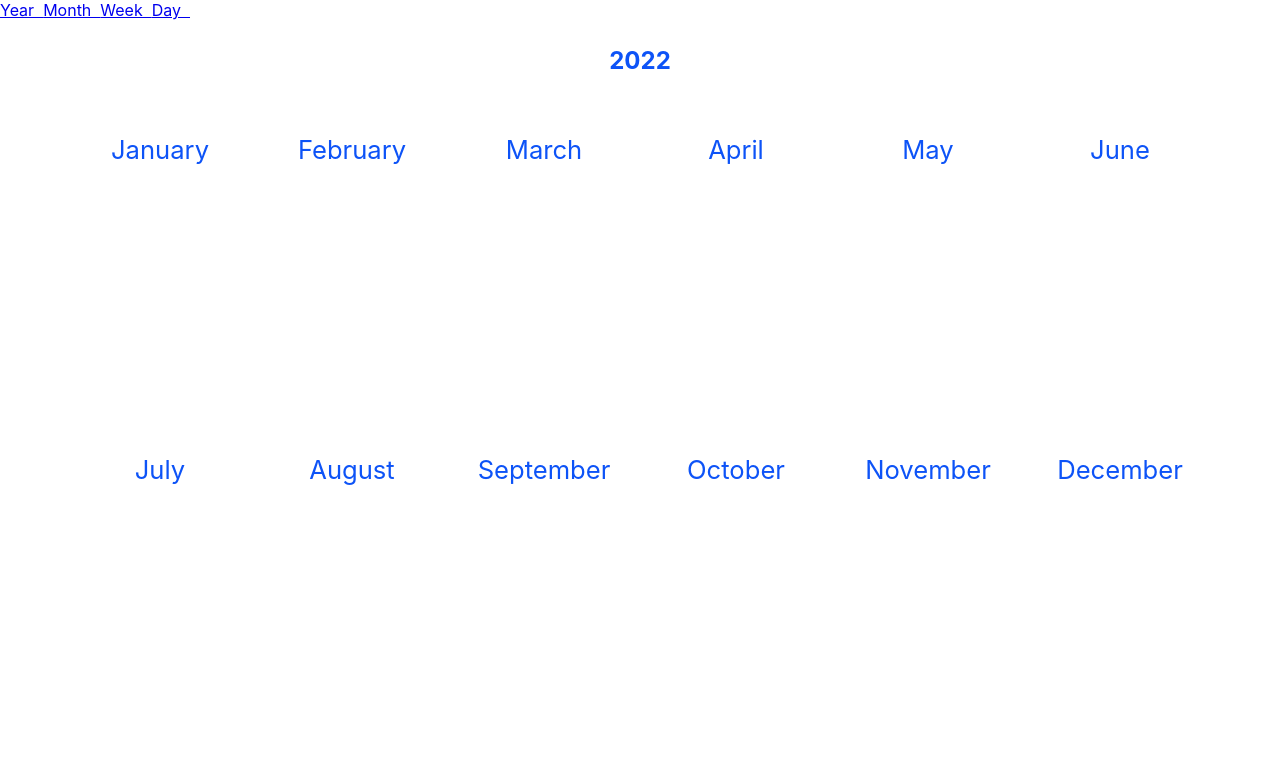
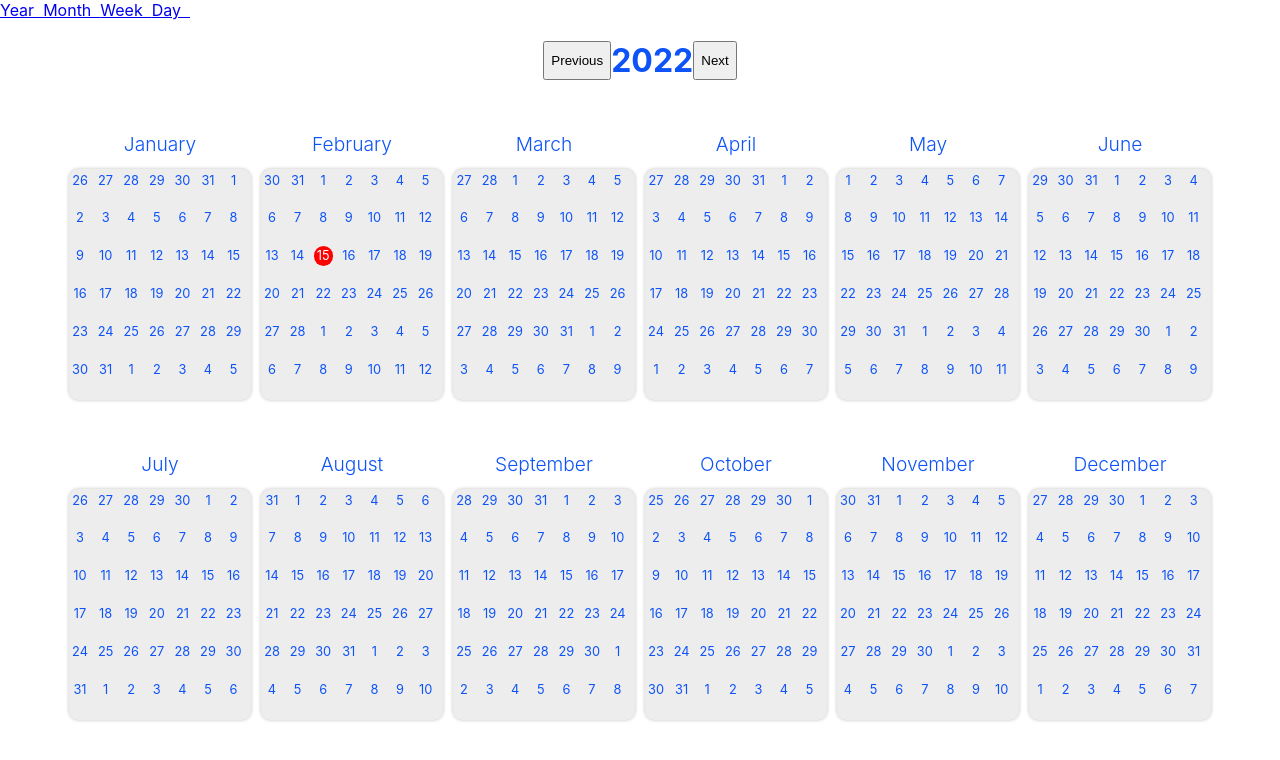
Before and after one commit to safehaven1017/locked_in, a React (Create React App) app: page /YearPage in a window 1280 px wide. Shown: the top 760 px of the page. Built offline with nearby package versions, Linux system fonts and the light colour scheme.

Commit message:
finished year page functionality

```diff
--- a/src/App.js
+++ b/src/App.js
@@ -1,5 +1,5 @@
 import './App.css';
-import { Routes, Route, Link, Redirect } from 'react-router-dom';
+import { Routes, Route, Link } from 'react-router-dom';
 import Home from './components/Home';
 import YearPage from './components/year/YearPage';
 import MonthPage from './components/month/MonthPage';
--- a/src/components/month/MonthCalendar.js
+++ b/src/components/month/MonthCalendar.js
@@ -4,14 +4,12 @@ import MonthBlock from './MonthBlock';
 import { MONTHS } from '../../calendarData';
 import { useSelector, useDispatch } from 'react-redux';
 import { previousMonth, nextMonth } from '../../redux/actions/monthActions';
-import { useParams } from 'react-router-dom';
 
 // The purpose of this component is to display a monthly calendar. It should automatically change out number days based on the month
 // each calendar page should display all the weeks encapsulating the month
 function MonthCalendar() {
   const { dayArray, calendarMonth, calendarYear } = useSelector(state => state.month);
   const dispatch = useDispatch();
-  const params = useParams()
   return (
     <PageContainer>
       <h2>{MONTHS[calendarMonth]} {calendarYear}</h2>
--- a/src/components/year/MonthInYearCal.js
+++ b/src/components/year/MonthInYearCal.js
@@ -2,29 +2,68 @@ import React from 'react';
 import styled from 'styled-components';
 import { CalendarContainer } from '../month/MonthCalendar';
 import { MONTHS } from '../../calendarData';
-import { createMonth } from '../../calendarFunctions';
+import { calendarModule, createMonth } from '../../calendarFunctions';
+import { useDispatch } from 'react-redux';
+import { setDay } from '../../redux/actions/dayActions';
+import { useNavigate } from 'react-router-dom';
 
 function MonthInYearCal(props) {
-  const month = createMonth()
+  const month = createMonth(props.year, props.index);
+  const dispatch = useDispatch();
+  const navigate = useNavigate();
+  const handleDayClick = (day) => {
+    dispatch(setDay(day));
+    navigate("/DayPage");
+  }
   return (
     <MonthInYearContainer>
-      <span style={{fontSize: '2vw'}} >{MONTHS[props.index]}</span>
-      <MiniMonthCalendar></MiniMonthCalendar>
+      <MonthHeader>{MONTHS[props.index]}</MonthHeader>
+      <MiniMonthCalendar>{month.map((day, index) => <DayNumber onClick={() => handleDayClick(day)} day={day} key={index} >{day.number}</DayNumber>)}</MiniMonthCalendar>
     </MonthInYearContainer>
   )
 }
 
 const MonthInYearContainer = styled.div`
   width: 15vw;
-  height: 15vw;
+  height: 35vh;
   display: flex;
   flex-direction: column;
   align-items: center;
 `
 
+const MonthHeader = styled.h1`
+    margin-bottom: 1vw;
+    font-weight: 300;
+    font-size: 1.5vw;
+`
+
 const MiniMonthCalendar = styled(CalendarContainer)`
-  width: 10vw;
-  height: 10vw;
+  width: 14vw;
+  height: 100%;
+  padding: .1vw;
+  background-color: #80808024;
+  border-radius: 10px;
+  margin: 0;
+  box-shadow: 0px 0px 3px 1px #00000026;
+`
+
+const DayNumber = styled.div`
+  width: 1.5vw;
+  height: 1.5vw;
+  display: flex;
+  justify-content: center;
+  align-items: center;
+  font-size: 1vw;
+  color: ${props => calendarModule(props.day).isToday() ? 'white' : 'inherit'};
+  background-color: ${props => calendarModule(props.day).isToday() ? 'red' : 'transparent'};
+  border-radius: 15px;
+  transition: .2s;
+  cursor: pointer;
+  &:hover {
+    background-color: white;
+    color: ${props => calendarModule(props.day).isToday() ? 'red' : 'inherit'};
+    box-shadow: 0px 0px 3px 1px #00000026;
+  }
 `
 
 export default MonthInYearCal;
--- a/src/components/year/YearPage.js
+++ b/src/components/year/YearPage.js
@@ -1,17 +1,31 @@
 import React from 'react';
-import { createYear } from '../../calendarFunctions';
+import { calendarModule, createYear } from '../../calendarFunctions';
 import { PageContainer, CalendarContainer } from '../month/MonthCalendar';
 import styled from 'styled-components';
 import MonthInYearCal from './MonthInYearCal';
+import { useSelector, useDispatch } from 'react-redux';
+import { nextYear, previousYear } from '../../redux/actions/yearActions';
+import { setDay } from '../../redux/actions/dayActions';
 
 function YearPage() {
-    const calendarYear = 2022
-    const yearArray = createYear(calendarYear);
+    const year = useSelector(state => state.year);
+    const yearArray = createYear(year);
+    const dispatch = useDispatch();
+    const handlePreviousYear = () => {
+        const newDay = calendarModule({ year: year - 1, month: 0, number: 1 }).getDaysCalendar();
+        dispatch(previousYear(year));
+        dispatch(setDay(newDay));
+    }
+    const handleNextYear = () => {
+        const newDay = calendarModule({ year: year + 1, month: 0, number: 1 }).getDaysCalendar();
+        dispatch(nextYear(year))
+        dispatch(setDay(newDay));
+    }
     return (
    <PageContainer>
-       <h2>{calendarYear}</h2>
+       <YearHeader><button onClick={handlePreviousYear} >Previous</button>{year}<button onClick={handleNextYear} >Next</button></YearHeader>
        <YearCalendarContainer>
-            {yearArray.map((_, index) => <MonthInYearCal index={index} key={index} />)}
+            {yearArray.map((_, index) => <MonthInYearCal index={index} year={year} key={index} />)}
        </YearCalendarContainer>
    </PageContainer>
   )
@@ -23,4 +37,10 @@ const YearCalendarContainer = styled(CalendarContainer)`
     width: 90vw;
 `
 
+const YearHeader = styled.h1`
+    margin: 0;
+    padding: 0;
+    display: flex;
+`
+
 export default YearPage;
--- a/src/redux/store.js
+++ b/src/redux/store.js
@@ -2,10 +2,12 @@ import { createStore, combineReducers } from "redux";
 import monthReducer from "./reducers/monthReducer";
 import weekReducer from "./reducers/weekReducer";
 import dayReducer from "./reducers/dayReducer";
+import yearReducer from "./reducers/yearReducer";
 import { devToolsEnhancer } from '@redux-devtools/extension';
 
 // combine year, month, week, and day reducers
 const rootReducer = combineReducers({
+    year: yearReducer,
     month: monthReducer,
     week: weekReducer,
     day: dayReducer
```
